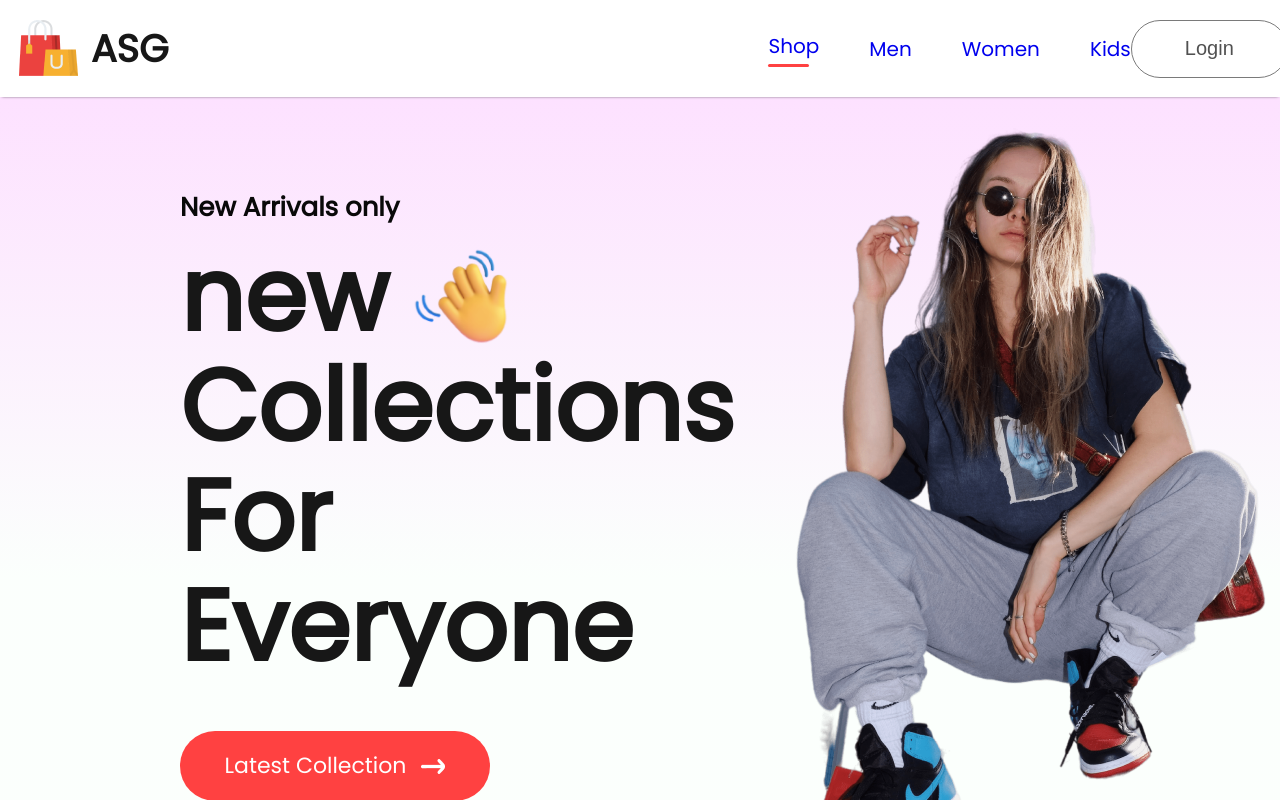
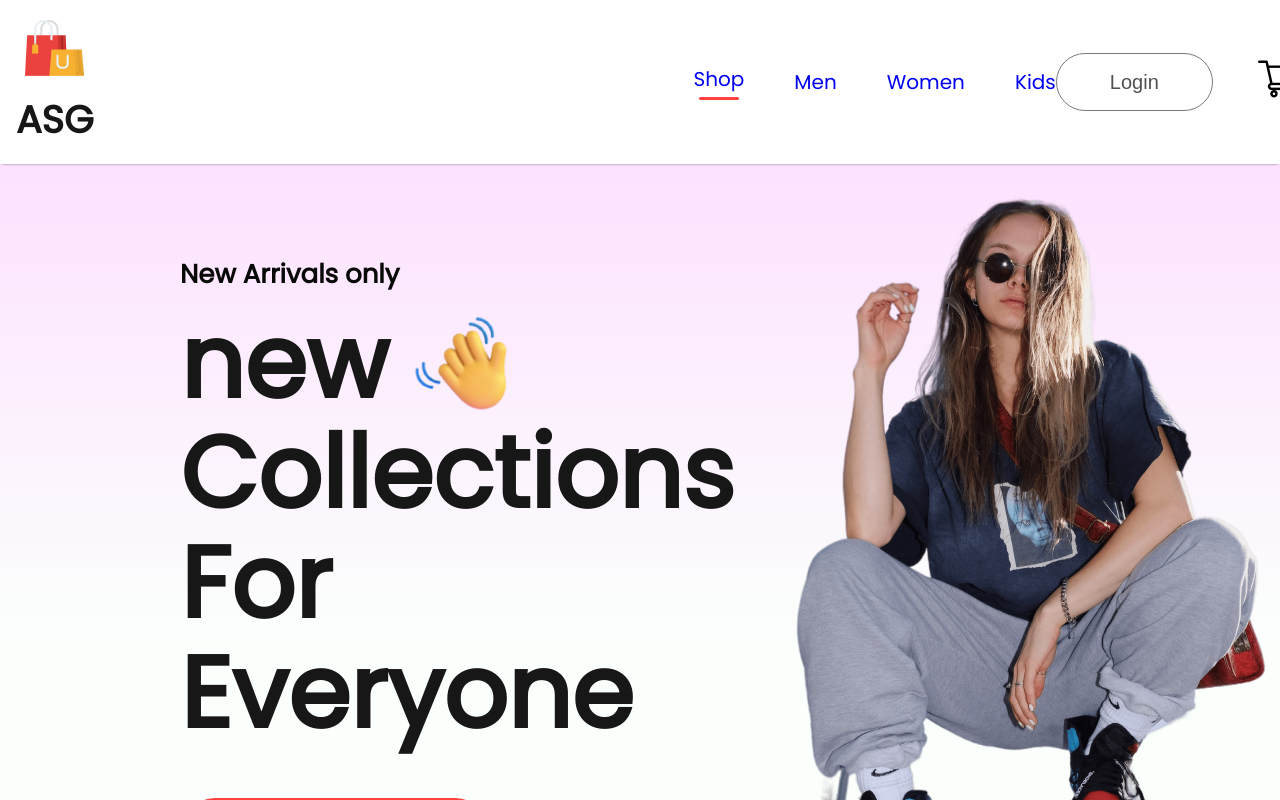
Before and after one commit to MdMirajulIslamTashfi/ASG, a React (Create React App) app: page / in a window 1280 px wide. Shown: the top 800 px of the page. Built offline with nearby package versions, Linux system fonts and the light colour scheme.

Commit message:
zero change

```diff
--- a/src/Components/Navbar/Navbar.css
+++ b/src/Components/Navbar/Navbar.css
@@ -1,52 +1,51 @@
-.navbar{
+.navbar {
     display: flex;
     justify-content: space-around;
     padding: 16px;
     box-shadow: 0 1px 3px -2px black;
-    position: sticky;
-    top: 0;
-    z-index: 1000;
+    position: sticky; /* Set position to sticky */
+    top: 0; /* Sticks to the top of the viewport */
+    z-index: 1000; /* Ensures it stays above other content */
     background-color: white;
 }
-.nav-logo{
+
+.nav-logo {
     display: flex;
     align-items: center;
     gap: 10px;
-    align-items: column;
-    align-items: centre;
+    flex-direction: column; /* Fix this typo */
     justify-content: center;
     cursor: pointer;
 }
 
-.nav-logo p{
+.nav-logo p {
     color: #171717;
     font-size: 38px;
     font-weight: 600;
 }
 
-.nav-menu{
+.nav-menu {
     display: flex;
-    align-items: centre;
+    align-items: center; /* Fixed typo: 'centre' -> 'center' */
     list-style: none;
     gap: 50px;
     color: #626262;
     font-size: 20px;
     font-weight: 500;
     margin-top: 0;
-    padding-left: 600px;
+    padding-left: 600px; /* Optional: Adjust this to improve layout */
 }
 
-.nav-menu li{
+.nav-menu li {
     display: flex;
     flex-direction: column;
-    align-items: column;
-    align-items: centre;
+    align-items: center; /* Fixed typo: 'centre' -> 'center' */
     justify-content: center;
     gap: 3px;
     cursor: pointer;
 }
 
-.nav-menu hr{
+.nav-menu hr {
     border: none;
     width: 80%;
     height: 3px;
@@ -54,13 +53,13 @@
     background: #ff4141;
 }
 
-.nav-login-cart{
+.nav-login-cart {
     display: flex;
     align-items: center;
     gap: 45px;
 }
 
-.nav-login-cart button{
+.nav-login-cart button {
     width: 157px;
     height: 58px;
     outline: none;
@@ -72,11 +71,12 @@
     background: white;
     cursor: pointer;
 }
-.nav-login-cart button:active{
+
+.nav-login-cart button:active {
     background: #f3f3f3;
 }
 
-.nav-cart-count{
+.nav-cart-count {
     width: 22px;
     height: 22px;
     display: flex;
```
Also changed, not shown: 1 other file (tests, documents, lock files or other folders).
